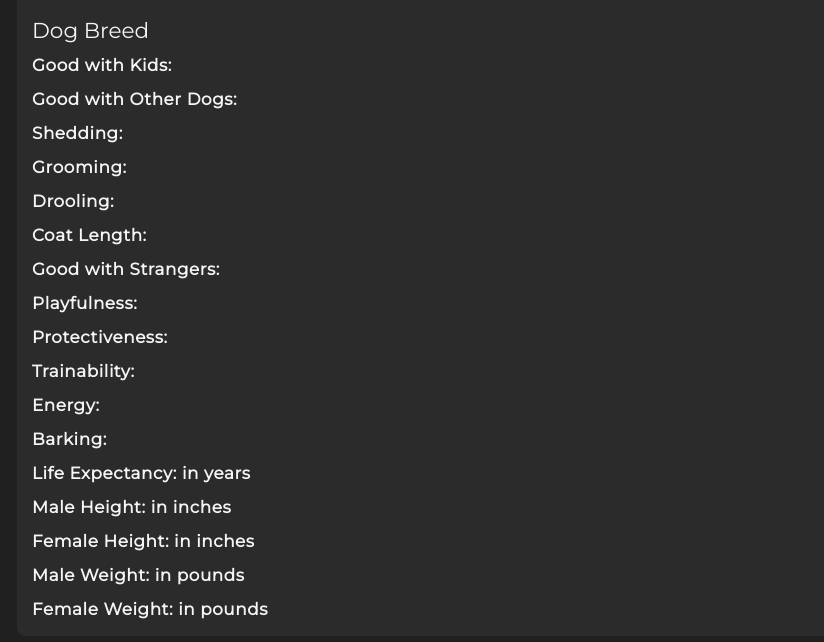
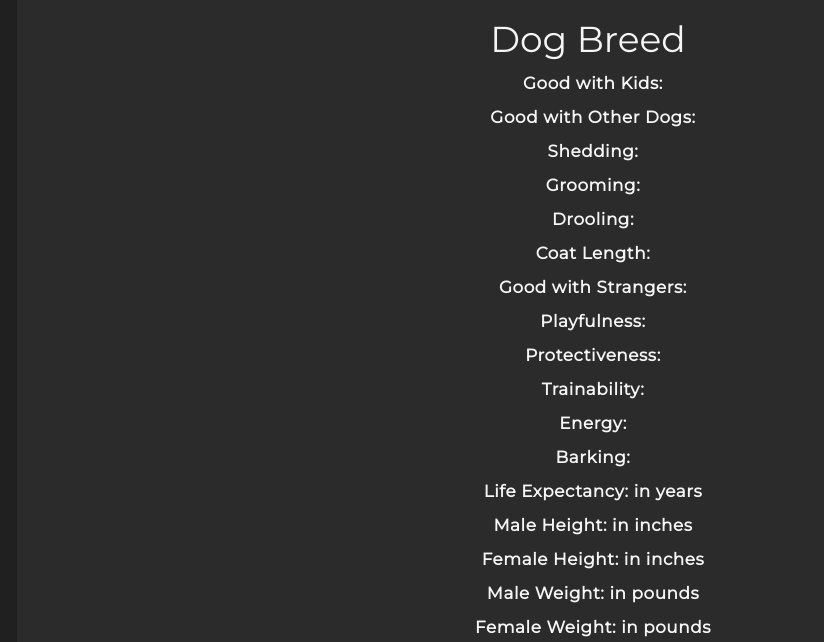
Before and after one commit to hfake1217/dog_library, a plain HTML site: page index.html in a window 1280 px wide. Shown: the part 320-962 px from the top of the page, without its empty margins (47-871 px from the left). Drawn offline with nearby package versions, Linux system fonts and the light colour scheme.

Commit message:
edit css to center items

```diff
--- a/index.html
+++ b/index.html
@@ -26,6 +26,7 @@
                     <div class="flex-container">
                         <h1 class="title">Dog Breed</h1>
                     </div>
+                    <div class="items-container">
                     <p class="item-data">Good with Kids:</p>
                     <p class="item-data">Good with Other Dogs:</p>
                     <p class="item-data">Shedding: </p>
@@ -44,6 +45,7 @@
                     <p class="item-data">Male Weight: in pounds</p>
                     <p class="item-data">Female Weight: in pounds</p>
                 </div>
+                </div>
             </div>
         </div>
     </section>
--- a/styles.css
+++ b/styles.css
@@ -79,6 +79,8 @@ form ion-icon {
     background-color: rgba(52, 50, 50, 0.599);
     padding: 15px;
     overflow: hidden;
+    justify-content: center;
+    align-items: center;
 }
 
 .item img {
@@ -90,14 +92,20 @@ form ion-icon {
 .item .flex-container {
     display: flex;
     align-items: center;
-    justify-content: space-between;
+    justify-content: space-between center;
+    text-align: center;
+}
+
+.flex-container {
+    justify-content: center;
 }
 
 .item .title {
     color: whitesmoke;
     margin: 20px 10px 0 0;
-    font-size: 1.8rem;
+    font-size: 3rem;
     font-weight: 400;
+    text-align: center;
 }
 
 .view-button {
@@ -112,6 +120,7 @@ form ion-icon {
     align-self: flex-start;
 }
 
+
 .item-data {
     color: whitesmoke;
     display: block;
@@ -119,4 +128,5 @@ form ion-icon {
     font-size: 1.4rem;
     letter-spacing: .05rem;
     line-height: 2rem;
+    text-align: center;
 }
```
